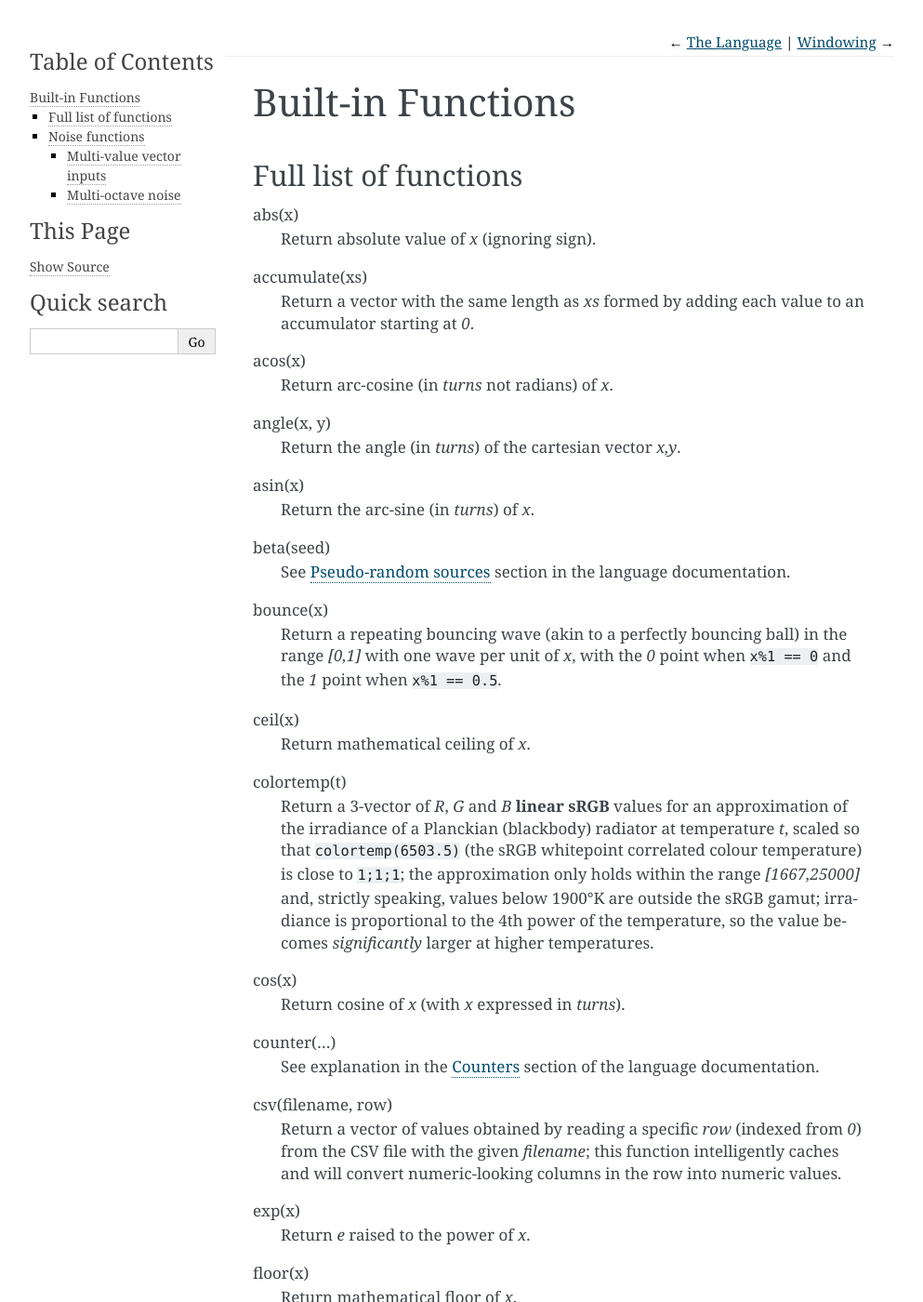
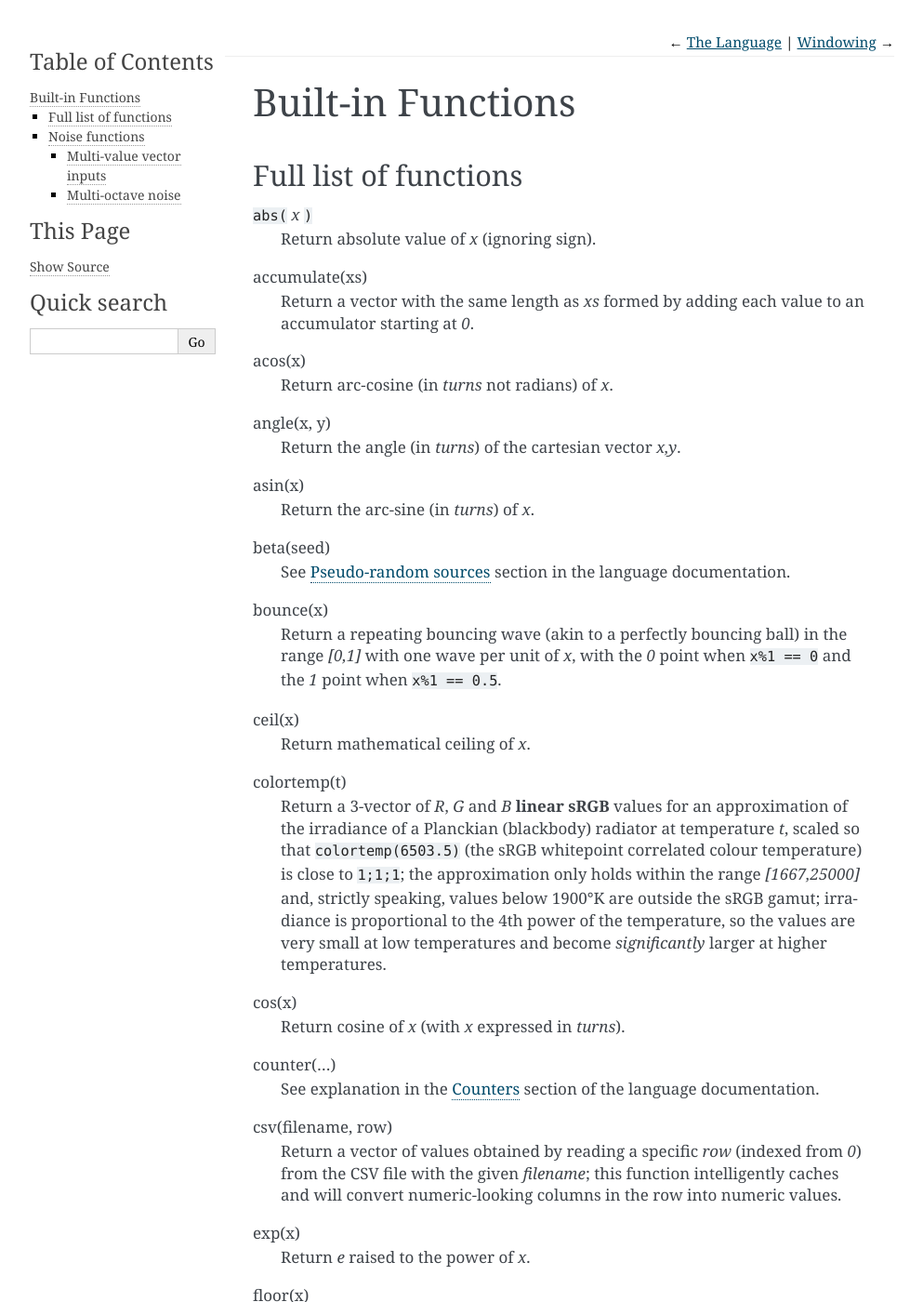
Before and after one commit to jonathanhogg/flitter, a Sphinx documentation site: the page built from docs/builtins.md, in a window 1280 px wide and 1400 px high. Shown: the whole window at 93% size, without its empty margins (148-1141 px from the left). Built offline with Sphinx 7.4.7, drawn with Linux system fonts in a browser that asks for light colours; some of the changed text lies outside the part shown.

Commit message:
Fixes to builtins and an experiment in formatting

```diff
--- a/docs/builtins.md
+++ b/docs/builtins.md
@@ -2,7 +2,7 @@
 
 ## Full list of functions
 
-abs(x)
+`abs(` *x* `)`
 : Return absolute value of *x* (ignoring sign).
 
 accumulate(xs)
@@ -37,7 +37,8 @@ temperature *t*, scaled so that `colortemp(6503.5)` (the sRGB whitepoint
 correlated colour temperature) is close to `1;1;1`; the approximation only holds
 within the range *[1667,25000]* and, strictly speaking, values below 1900°K are
 outside the sRGB gamut; irradiance is proportional to the 4th power of the
-temperature, so the value becomes *significantly* larger at higher temperatures.
+temperature, so the values are very small at low temperatures and become
+*significantly* larger at higher temperatures.
 
 cos(x)
 : Return cosine of *x* (with *x* expressed in *turns*).
```
Also changed, not shown: other parts of docs/builtins.md (+2 -2 lines).
